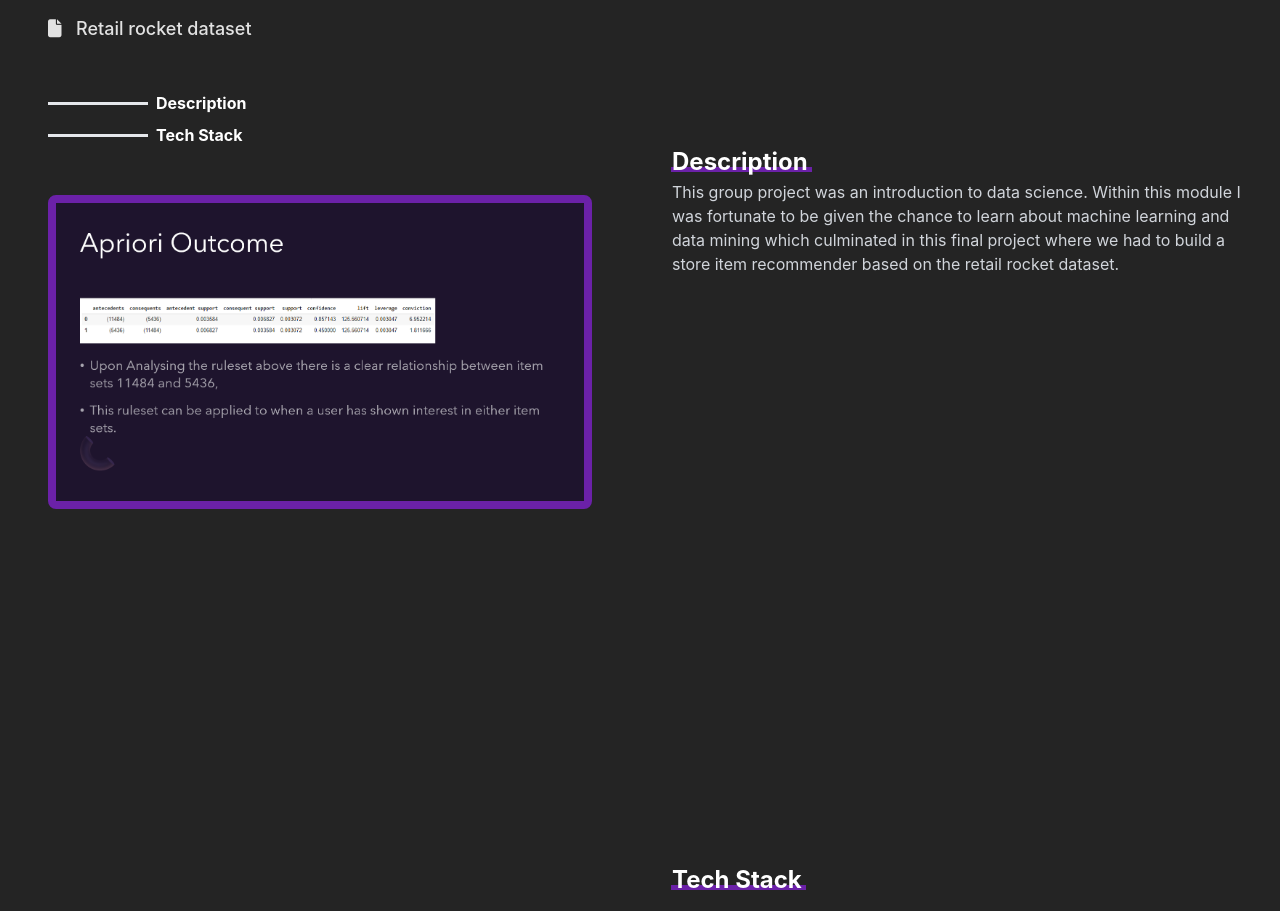
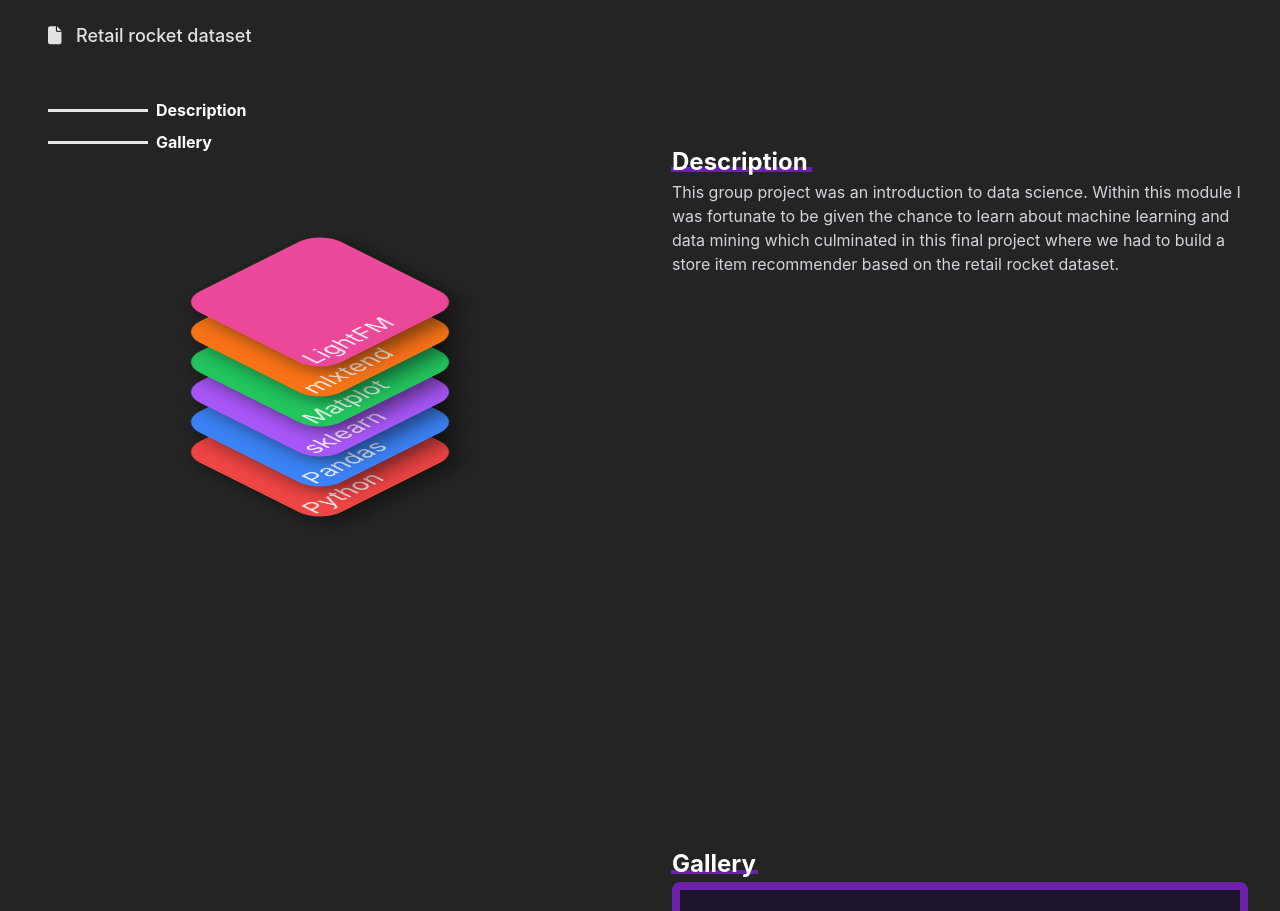
Before and after one commit to pjholt1234/personal-portfolio, a React (Vite) app: page /projects/data-mining in a window 1280 px wide. Shown: the part 186-1097 px from the top of the page. Built offline with nearby package versions, Linux system fonts and the light colour scheme.

Commit message:
Switch tech stack and gallery in projects page

```diff
--- a/src/Pages/Project.jsx
+++ b/src/Pages/Project.jsx
@@ -8,6 +8,7 @@ import ProjectNavWrapper from "../components/project-page/projectNavWrapper.jsx"
 import { VisibleProjectPanelProvider } from "../hooks/VisibleProjectPanelContext.jsx";
 import Gallery from "../components/gallery.jsx";
 import TitleWithUnderline from "../components/utility/titleWithUnderline.jsx";
+import IsometricSquares from "../components/project-page/IsometricSquares.jsx";
 
 const Project = () => {
   const { projectId } = useParams();
@@ -31,7 +32,7 @@ const Project = () => {
     additionalNavItems.push(panel.title);
   });
 
-  const navItems = ["Description", "Tech Stack", ...additionalNavItems];
+  const navItems = ["Description", "Gallery", ...additionalNavItems];
 
   return (
     <VisibleProjectPanelProvider navItems={navItems}>
@@ -54,10 +55,9 @@ const Project = () => {
             <div className="hidden md:flex">
               <ProjectNavWrapper navItems={navItems} />
             </div>
-            <Gallery
-              images={project?.images}
-              borderColor={project?.borderColor}
-            />
+            <div className="h-[300px] w-full flex justify-center">
+              <IsometricSquares technologies={project.technology} />
+            </div>
           </div>
         </div>
         <ProjectScrollPanelsWrapper project={project} />
--- a/src/components/project-page/projectScrollPanelsWrapper.jsx
+++ b/src/components/project-page/projectScrollPanelsWrapper.jsx
@@ -3,6 +3,7 @@ import HighlightContainer from "./highlightContainer.jsx";
 import IsometricSquares from "./IsometricSquares.jsx";
 import SplitStringToParagraphs from "../utility/spiltStringToParagraphs.jsx";
 import TitleWithUnderline from "../utility/titleWithUnderline.jsx";
+import Gallery from "../gallery.jsx";
 
 const ProjectScrollPanelsWrapper = ({ project }) => {
   const additionalScrollPanels = project?.scrollPanels?.map((panel, index) => {
@@ -30,15 +31,13 @@ const ProjectScrollPanelsWrapper = ({ project }) => {
           {project?.longDescription ?? project?.description}
         </p>
       </HighlightContainer>
-      <HighlightContainer className="w-full p-4" containerId="Tech Stack">
+      <HighlightContainer className="w-full p-4" containerId="Gallery">
         <TitleWithUnderline
-          text="Tech Stack"
+          text="Gallery"
           underlineColour={project?.underlineColor}
           tag="h2"
         />
-        <div className="h-[300px] w-full flex justify-center">
-          <IsometricSquares technologies={project.technology} />
-        </div>
+        <Gallery images={project?.images} borderColor={project?.borderColor} />
       </HighlightContainer>
       {additionalScrollPanels}
     </div>
```
